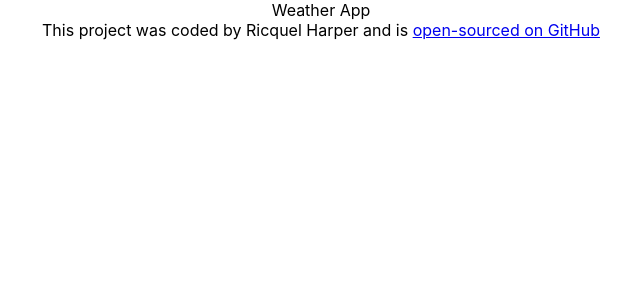
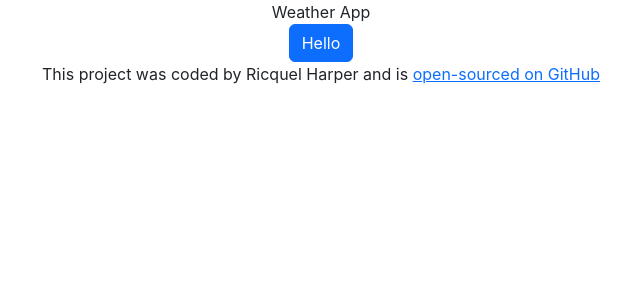
Before and after one commit to Ricquel215/rh-react-weather-project, a React (Create React App) app: page / in a window 1280 px wide. Shown: the top 300 px of the page, without its empty margins (319-959 px from the left). Built offline with nearby package versions, Linux system fonts and the light colour scheme.

Commit message:
Added bootstrap to project

```diff
--- a/public/index.html
+++ b/public/index.html
@@ -8,10 +8,18 @@
     <meta name="description" content="Weather application" />
     <link rel="apple-touch-icon" href="%PUBLIC_URL%/logo192.png" />
     <link rel="manifest" href="%PUBLIC_URL%/manifest.json" />
+    <link
+      href="https://cdn.jsdelivr.net/npm/bootstrap@5.3.5/dist/css/bootstrap.min.css"
+      rel="stylesheet"
+      integrity="sha384-SgOJa3DmI69IUzQ2PVdRZhwQ+dy64/BUtbMJw1MZ8t5HZApcHrRKUc4W0kG879m7"
+      crossorigin="anonymous"
+    />
     <title>Ricquel React Weather App</title>
   </head>
   <body>
     <noscript>You need to enable JavaScript to run this app.</noscript>
-    <div id="root"></div>
+    <div class="container">
+      <div id="root"></div>
+    </div>
   </body>
 </html>
--- a/src/App.js
+++ b/src/App.js
@@ -5,7 +5,8 @@
 export default function App() {
   return (
     <div className="App">
-      Weather App
+      Weather App <br />
+      <button className="btn btn-primary">Hello</button>
       <footer>
         This project was coded by Ricquel Harper and is{" "}
         <a
```
